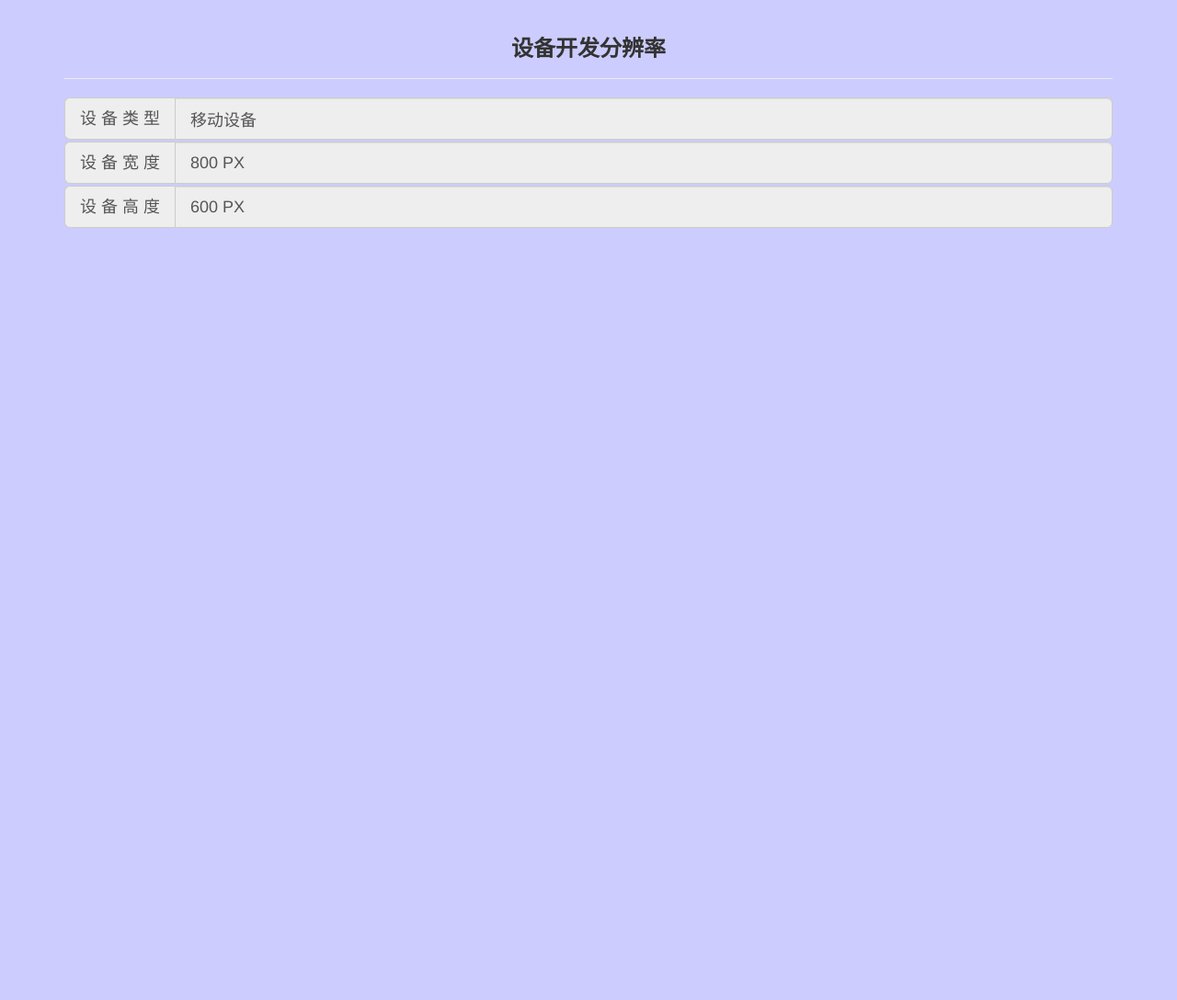
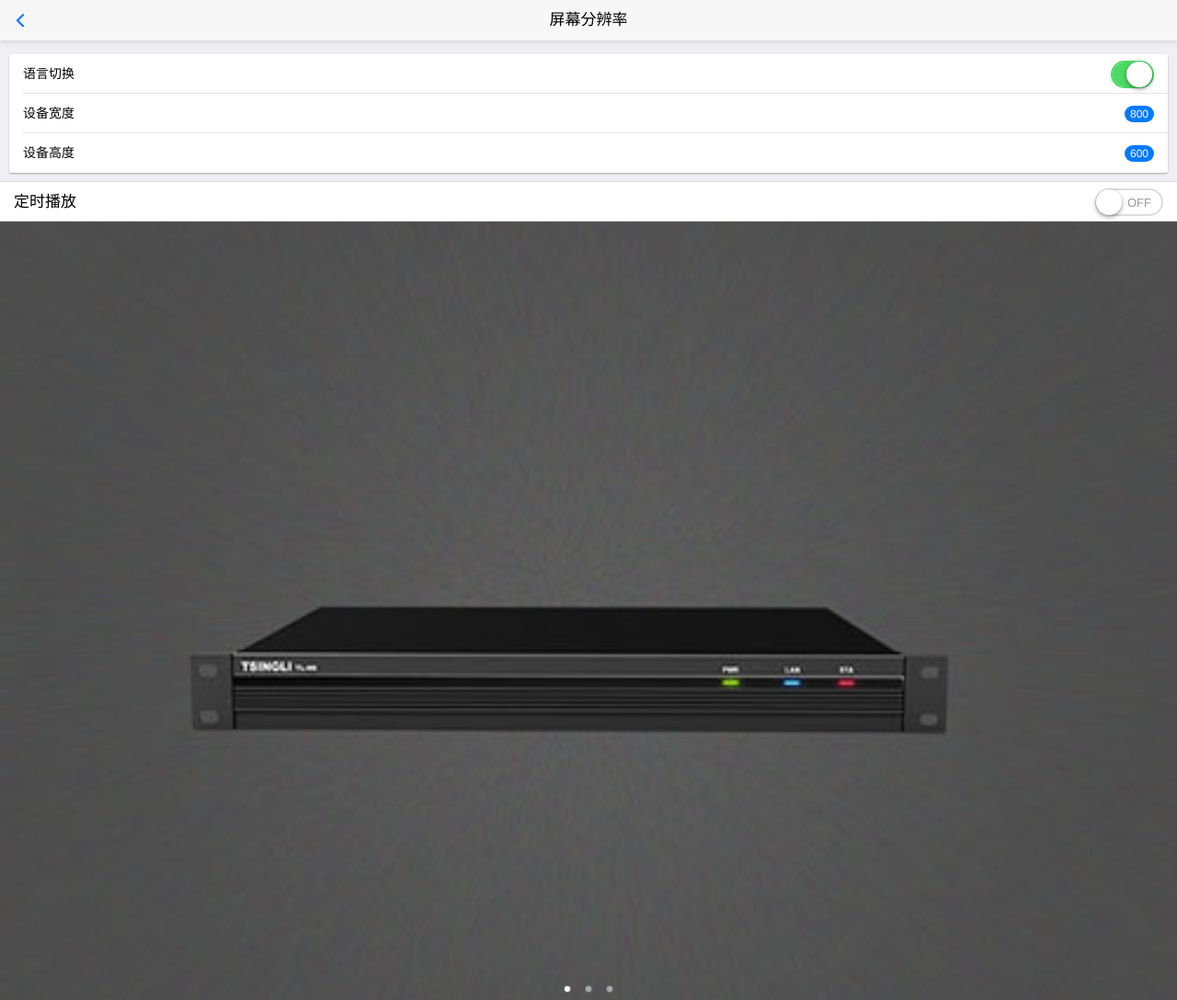
Before and after one commit to lifancn/lifancn.github.com, a plain HTML site: page index.html in a window 1280 px wide. Shown: the whole page at 92% size. Before the commit the page ends 800 px from the top, so only its background shows below. Drawn offline with Linux system fonts and the light colour scheme.

Commit message:
Update index.html

```diff
--- a/index.html
+++ b/index.html
@@ -1,48 +1,124 @@
 <!DOCTYPE html>
-<html lang="en">
+<html>
 	<head>
-    <meta charset="UTF-8">
+		<meta charset="utf-8">
 		<meta name="viewport" content="width=device-width,initial-scale=1,minimum-scale=1,maximum-scale=1,user-scalable=no" />
-    <link rel="stylesheet" href="stylesheets/bootstrap.min.css"/>
-    <title>屏幕分辨率</title>
-    <style>
-        body{
-           background:#CCCCFF;
-        }
-        header h3{
-            text-align: center;
-            font-weight: bold;
-        }
-        .input-group{
-            margin-bottom: 2px;
-        }
-    </style>
-    <script>
-        window.onload=function(){
-            document.querySelector('.devW input').value=window.screen.width + ' PX';
-            document.querySelector('.devH input').value=window.screen.height + ' PX';
-        }
-    </script>
+		<title>Tsingli</title>
+		<script src="javascripts/mui.min.js"></script>
+		<link href="stylesheets/mui.min.css" rel="stylesheet" />
 	</head>
 	<body>
- <div class="container">
-     <header class="page-header">
-        <h3>设备开发分辨率</h3>
+		<header class="mui-bar mui-bar-nav">
+			<a class="mui-action-back mui-icon mui-icon-left-nav mui-pull-left"></a>
+			<h1 class="mui-title language" data-lan="Screen Resolution">屏幕分辨率</h1>
 		</header>
-     <section>
-         <div class="input-group input-group-lg">
-             <span class="input-group-addon">设&nbsp;备&nbsp;类&nbsp;型</span>
-             <input type="text" class="form-control" value="移动设备" readonly>
+		<div class="mui-content">
+			<div class="mui-card">
+				<ul class="mui-table-view">
+					<li class="mui-table-view-cell">
+						<span class="language" data-lan="Language Switch">语言切换</span>
+						<div class="mui-switch mui-switch-mini mui-active" id="switch-lan">
+							<div class="mui-switch-handle"></div>
 						</div>
-         <div class="input-group devW input-group-lg">
-             <span class="input-group-addon">设&nbsp;备&nbsp;宽&nbsp;度</span>
-             <input type="text" class="form-control" readonly>
+					</li>
+					<li class="mui-table-view-cell">
+						<span class="language" data-lan="Device Width">设备宽度</span>
+						<span class="mui-badge mui-badge-primary">0</span>
+					</li>
+					<li class="mui-table-view-cell">
+						<span class="language" data-lan="Device Height">设备高度</span>
+						<span class="mui-badge mui-badge-primary">0</span>
+					</li>
+
+				</ul>
 			</div>
-         <div class="input-group devH input-group-lg">
-             <span class="input-group-addon devH">设&nbsp;备&nbsp;高&nbsp;度</span>
-             <input type="text" class="form-control" readonly>
+
+			<ul class="mui-table-view mui-table-view-chevron">
+				<li id="switch" class="mui-table-view-cell">
+					<span class="language" data-lan="Timing Carousel">定时播放</span>
+					<div class="mui-switch">
+						<div class="mui-switch-handle"></div>
 					</div>
-     </section>
+				</li>
+			</ul>
 		</div>
+
+		<div id="slider" class="mui-slider">
+			<div class="mui-slider-group mui-slider-loop">
+				<!-- 额外增加的一个节点(循环轮播：第一个节点是最后一张轮播) -->
+				<div class="mui-slider-item mui-slider-item-duplicate">
+					<a href="#">
+						<img src="images/TL-I.jpg">
+					</a>
+				</div>
+				<!-- 第一张 -->
+				<div class="mui-slider-item">
+					<a href="#">
+						<img src="images/TL-M1.jpg">
+					</a>
+				</div>
+				<!-- 第二张 -->
+				<div class="mui-slider-item">
+					<a href="#">
+						<img src="images/TL-Qn.jpg">
+					</a>
+				</div>
+				<!-- 第三张 -->
+				<div class="mui-slider-item">
+					<a href="#">
+						<img src="images/TL-I.jpg">
+					</a>
+				</div>
+
+				<!-- 额外增加的一个节点(循环轮播：最后一个节点是第一张轮播) -->
+				<div class="mui-slider-item mui-slider-item-duplicate">
+					<a href="#">
+						<img src="images/TL-M1.jpg">
+					</a>
+				</div>
+			</div>
+			<div class="mui-slider-indicator">
+				<div class="mui-indicator mui-active"></div>
+				<div class="mui-indicator"></div>
+				<div class="mui-indicator"></div>
+			</div>
+		</div>
+		<script type="text/javascript" charset="utf-8">
+			mui.init({
+				swipeBack: true //启用右滑关闭功能
+			});
+			var slider = mui("#slider");
+			document.getElementById("switch").addEventListener('toggle', function(e) {
+				if(e.detail.isActive) {
+					slider.slider({
+						interval: 5000
+					});
+				} else {
+					slider.slider({
+						interval: 0
+					});
+				}
+			});
+			mui.ready(function() {
+				document.querySelectorAll('.mui-badge')[0].innerHTML=window.screen.width;
+				document.querySelectorAll('.mui-badge')[1].innerHTML=window.screen.height;
+				document.getElementById("switch-lan").addEventListener('toggle', function(e) {
+					var aLan=document.querySelectorAll('.language');
+					if(e.detail.isActive) {
+						for(var i=0; i<aLan.length; i++){
+							var temp=aLan[i].innerHTML;
+							aLan[i].innerHTML=aLan[i].dataset.lan;
+							aLan[i].dataset.lan=temp;
+						}
+					} else {
+						for(var i=0; i<aLan.length; i++){
+							var temp=aLan[i].innerHTML;
+							aLan[i].innerHTML=aLan[i].dataset.lan;
+							aLan[i].dataset.lan=temp;
+						}
+					}
+				});
+			})
+		</script>
 	</body>
 </html>
```
Lines whose indentation alone changed are shown as unchanged.
